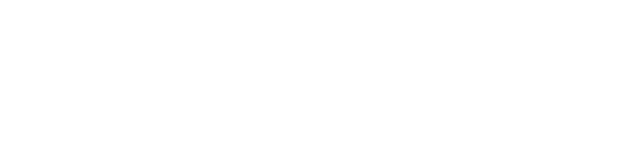
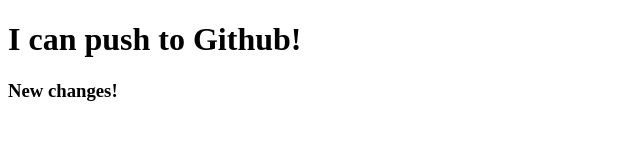
Before and after one commit to nasir35/My-first-repo, a plain HTML site: page index.html in a window 1280 px wide. Shown: the whole page, without its empty margins (0-640 px from the left). Drawn offline with Linux system fonts and the light colour scheme.

Commit message:
added header

```diff
--- a/index.html
+++ b/index.html
@@ -7,6 +7,7 @@
     <title>My First Github Repo</title>
 </head>
 <body>
-
+    <h1>I can push to Github!</h1>
+    <h3>New changes! </h3>
 </body>
 </html>
```
